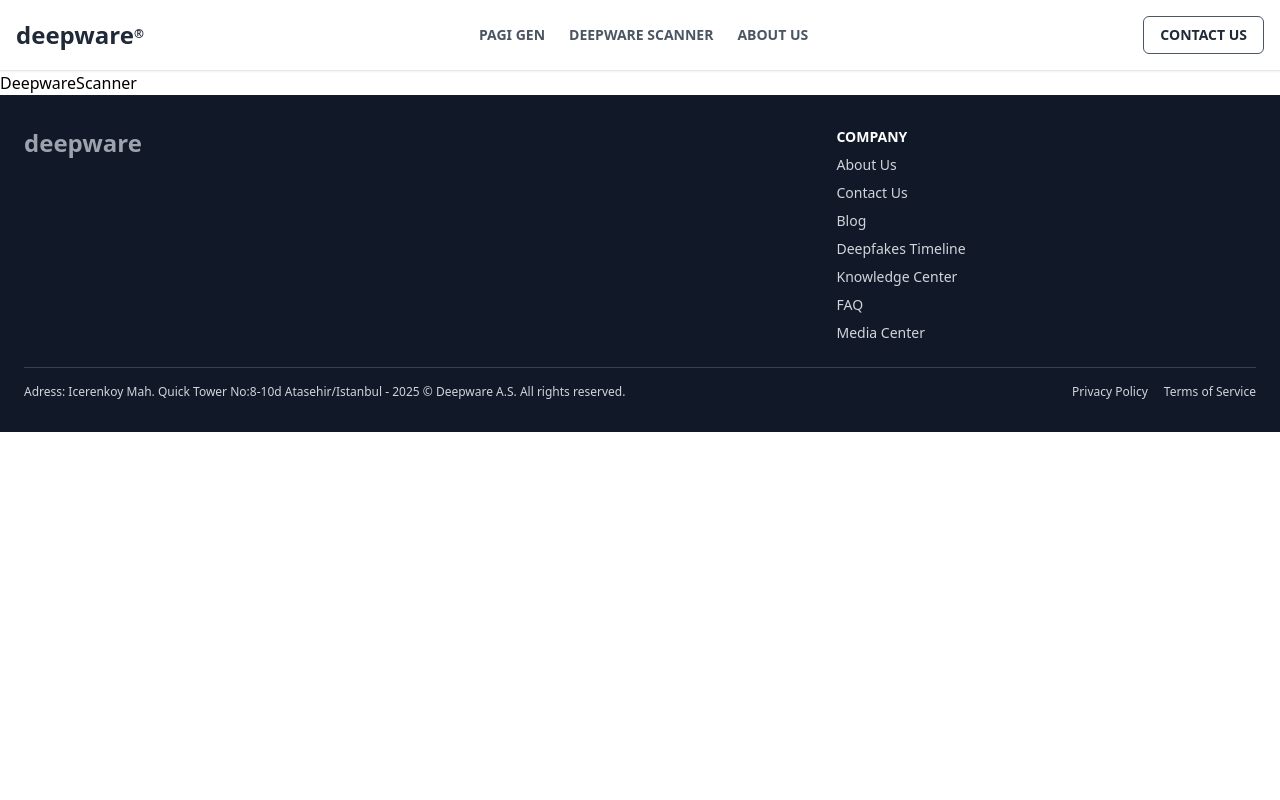
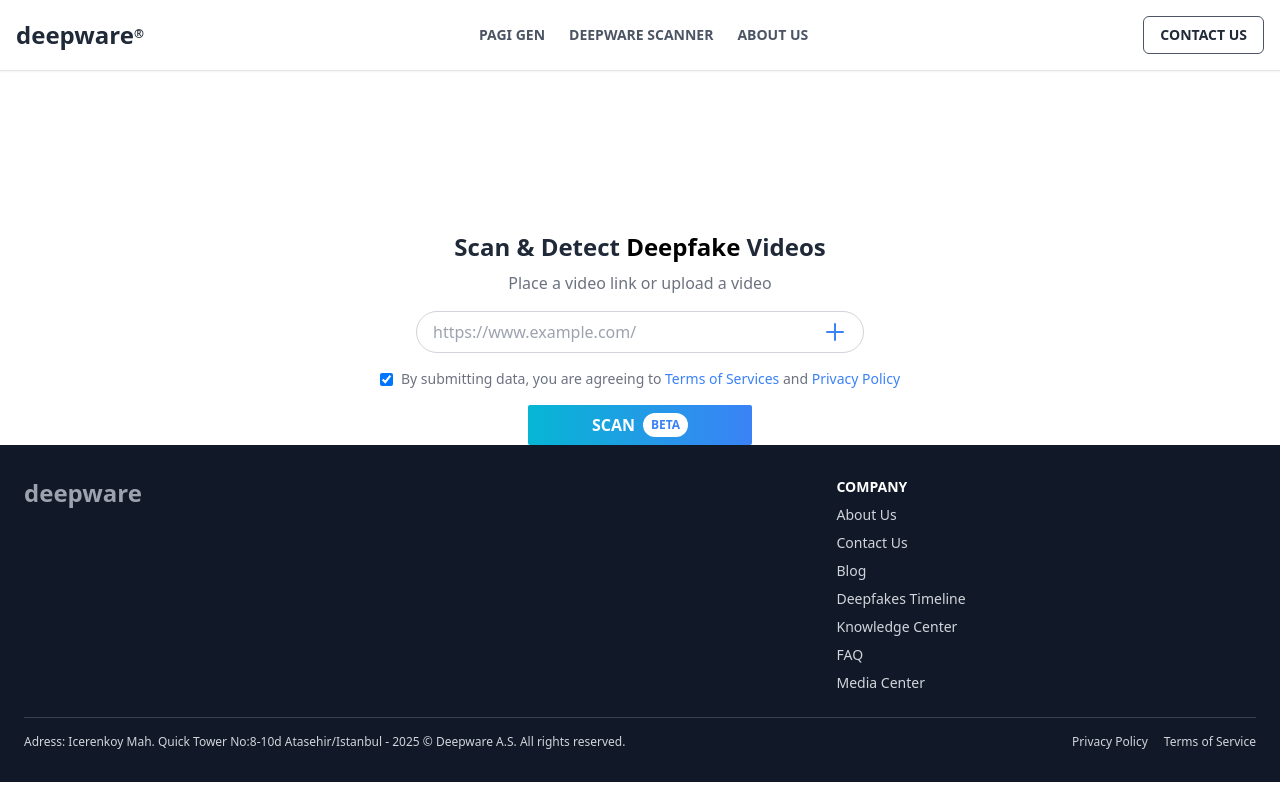
Before and after one commit to Himanshujaglyan/Rahul-Project, a React (Vite) app: page /deepware-scanner in a window 1280 px wide. Built offline with nearby package versions, Linux system fonts and the light colour scheme.

Commit message:
navbar add

```diff
--- a/src/DeepwareScanner.jsx
+++ b/src/DeepwareScanner.jsx
@@ -1,9 +1,55 @@
-const DeepwareScanner = ()=>{
-    return (
-        <div>
-            <h1>DeepwareScanner</h1>
-        </div>
-    );
-}
+import React, { useState } from "react";
+
+const DeepwareScanner = () => {
+  const [videoLink, setVideoLink] = useState("");
+
+  return (
+    <div className="flex flex-col items-center justify-center mt-40 bg-white px-4">
+      <h2 className="text-2xl font-semibold text-gray-800">
+        Scan & Detect <span className="text-black font-bold">Deepfake</span> Videos
+      </h2>
+      <p className="text-gray-500 mt-2">Place a video link or upload a video</p>
+
+      <div className="flex items-center border border-gray-300 rounded-full px-4 py-2 mt-4 w-full max-w-md">
+        <input
+          type="text"
+          className="flex-grow outline-none bg-transparent text-gray-700"
+          placeholder="https://www.example.com/"
+          value={videoLink}
+          onChange={(e) => setVideoLink(e.target.value)}
+        />
+        <button className="text-blue-500 hover:text-blue-600">
+          <svg
+            xmlns="http://www.w3.org/2000/svg"
+            fill="none"
+            viewBox="0 0 24 24"
+            strokeWidth="2"
+            stroke="currentColor"
+            className="w-6 h-6"
+          >
+            <path
+              strokeLinecap="round"
+              strokeLinejoin="round"
+              d="M12 4v16m8-8H4"
+            />
+          </svg>
+        </button>
+      </div>
+
+      <div className="flex items-center mt-4">
+        <input type="checkbox" id="terms" className="mr-2" defaultChecked />
+        <label htmlFor="terms" className="text-gray-500 text-sm">
+          By submitting data, you are agreeing to{" "}
+          <a href="#" className="text-blue-500">Terms of Services</a> and{" "}
+          <a href="#" className="text-blue-500">Privacy Policy</a>
+        </label>
+      </div>
+
+      <button className="mt-4 bg-gradient-to-r from-cyan-500 to-blue-500 text-white px-16 py-2 rounded-sm  font-semibold hover:opacity-90 flex items-center">
+        SCAN <span className="text-xs ml-2 bg-white text-blue-500 px-2 py-1 rounded-full">BETA</span>
+      </button>
+    </div>
+  );
+};
 
 export default DeepwareScanner;
--- a/src/Navbar.jsx
+++ b/src/Navbar.jsx
@@ -5,7 +5,7 @@
     <nav className="flex justify-between items-center p-4 border-b shadow-sm">
       <h1 className="text-2xl font-bold text-gray-800">deepware<sup className="text-xs">®</sup></h1>
       <div className="flex gap-6">
-        <a href="/pagi-gen" className="text-sm font-semibold text-gray-600 hover:text-red-500">PAGI GEN</a>
+        <a href="https://www.pagi.ai/" className="text-sm font-semibold text-gray-600 hover:text-red-500">PAGI GEN</a>
         <a href="/deepware-scanner" className="text-sm font-semibold text-gray-600 hover:text-red-500">DEEPWARE SCANNER</a>
         <a href="/about-us" className="text-sm font-semibold text-gray-600 hover:text-red-500">ABOUT US</a>
       </div>
```
